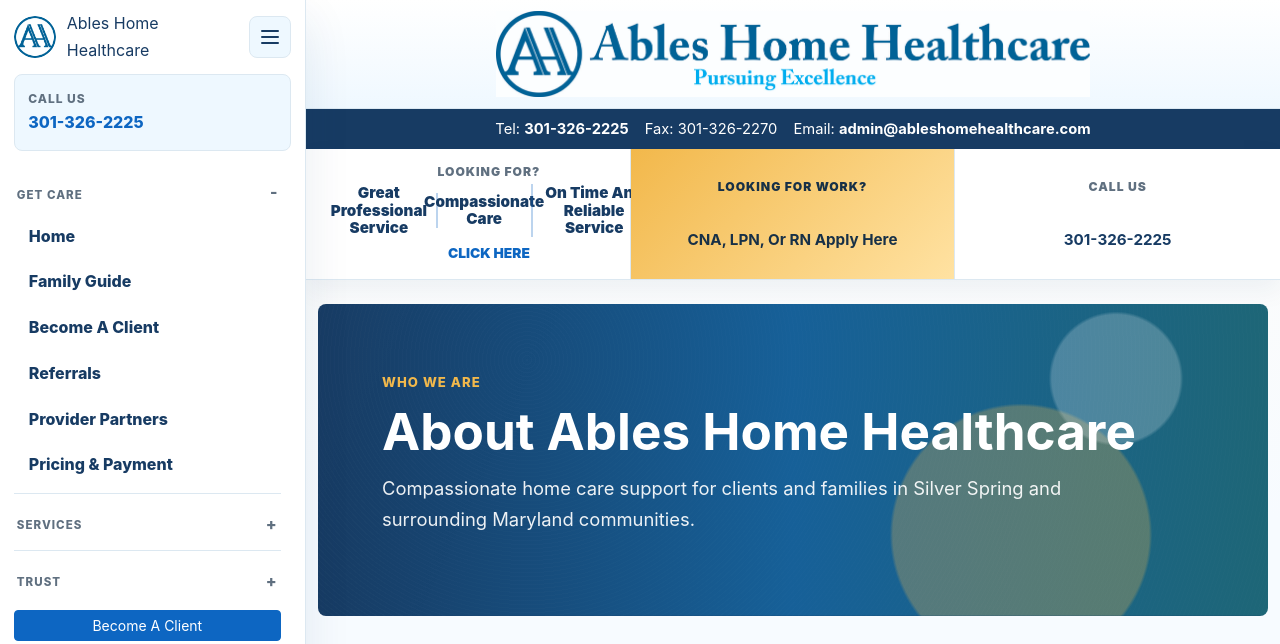
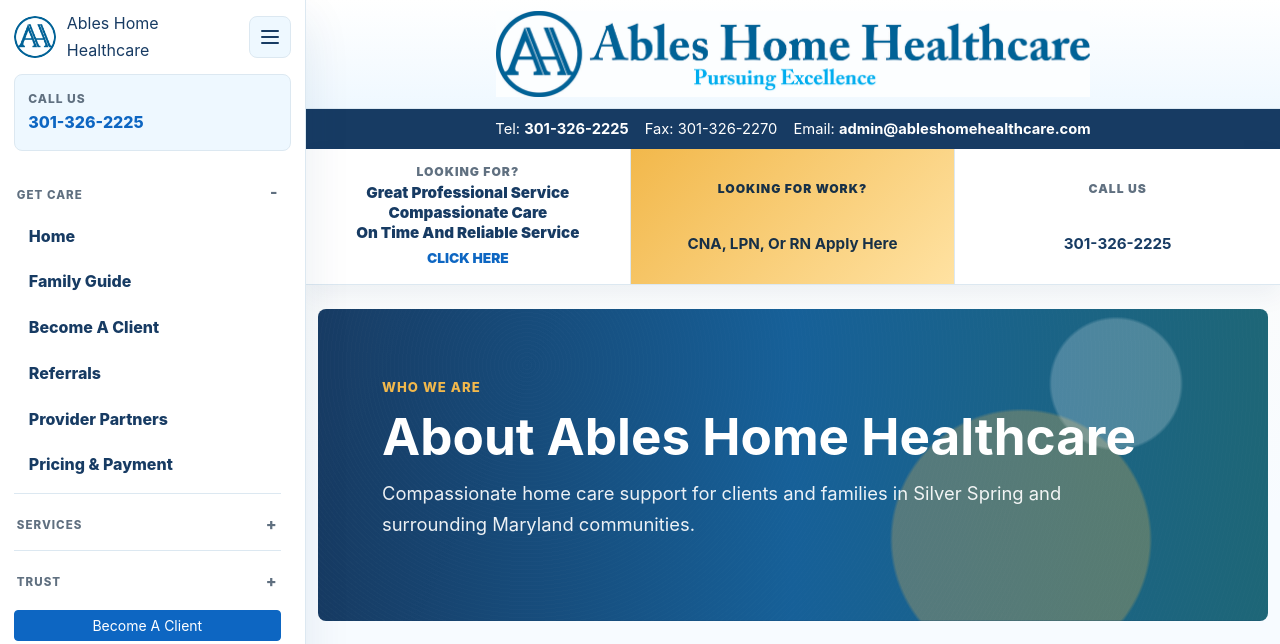
Before and after one commit to Weebmaster13/ables-home-healthcare, a Flask app: page /about in a window 1280 px wide. Shown: the top 644 px of the page. Run offline with Flask 3, Linux system fonts and the light colour scheme.

Commit message:
Stack benefit text as clean lines

```diff
--- a/static/css/style.css
+++ b/static/css/style.css
@@ -854,27 +854,20 @@ body.dark-mode .side-actions a.is-active {
 
 .tab-benefit-grid {
     align-items: center;
-    display: flex;
-    flex-wrap: nowrap;
-    gap: 0;
-    justify-content: center;
-    max-width: min(46rem, 100%);
+    display: grid;
+    gap: 0.12rem;
+    justify-items: center;
+    max-width: min(28rem, 100%);
     width: 100%;
 }
 
 .tab-benefit-grid b {
-    align-items: center;
-    display: flex;
-    font-size: clamp(0.72rem, 1.7vw, 0.95rem);
-    justify-content: center;
-    line-height: 1.15;
+    display: block;
+    font-size: clamp(0.72rem, 2.3vw, 0.95rem);
+    line-height: 1.18;
     min-width: 0;
-    padding: 0 0.55rem;
-    white-space: normal;
-}
-
-.tab-benefit-grid b + b {
-    border-left: 2px solid rgba(13, 102, 194, 0.28);
+    padding: 0;
+    white-space: nowrap;
 }
 
 .public-action-tab em {
```
Also changed, not shown: other parts of static/css/style.css (+8 -16 lines).
